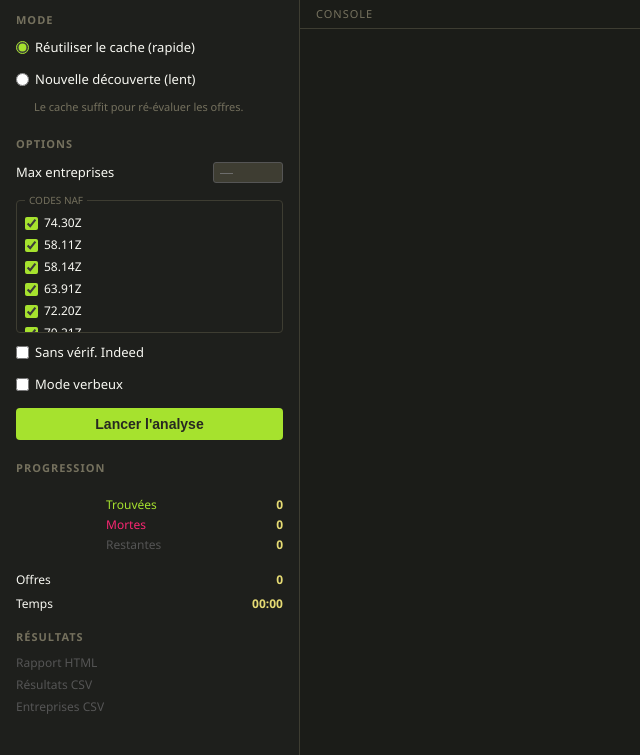
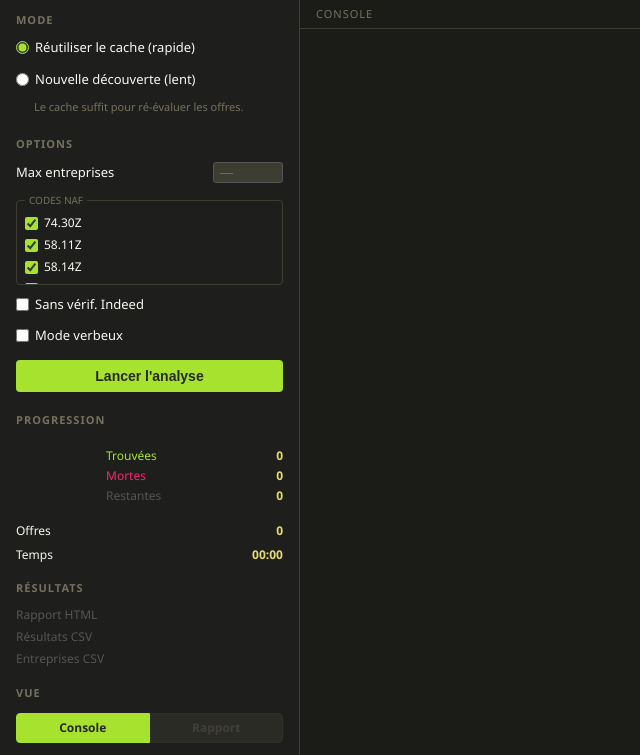
Before and after one commit to GeremC/Travitos, a Flask app: page / in a window 1280 px wide. Shown: the part 45-800 px from the top of the page, without its empty margins (0-640 px from the left). Run offline with Flask 2, Linux system fonts and the light colour scheme.

Commit message:
PermissionError fichier ouvert + toggle vue Console/Rapport panneau gauche

```diff
--- a/templates/gui.html
+++ b/templates/gui.html
@@ -77,6 +77,18 @@ button#run-btn:disabled { background: #555; color: #888; cursor: not-allowed; }
 .stat-row .val { color: #e6db74; font-weight: 600; }
 #pie-wrap { display: flex; align-items: center; gap: 10px; }
 #pie-chart { flex-shrink: 0; }
+
+/* Toggle vue Console / Rapport */
+.view-toggle { display: flex; gap: 0; margin-top: 4px; }
+.toggle-btn {
+  flex: 1; text-align: center; padding: 5px 0; font-size: 12px; font-weight: 600;
+  cursor: pointer; background: #3e3d32; color: #75715e; border: 1px solid #49483e;
+  transition: .15s; user-select: none;
+}
+.toggle-btn:first-child { border-radius: 4px 0 0 4px; }
+.toggle-btn:last-child { border-radius: 0 4px 4px 0; }
+.toggle-btn.active { background: #a6e22e; color: #272822; border-color: #a6e22e; }
+.toggle-btn.disabled { opacity: .4; cursor: not-allowed; }
 
 /* Panneau principal : console ou rapport */
 main { flex: 1; display: flex; flex-direction: column; min-width: 0; }
@@ -192,6 +204,12 @@ main { flex: 1; display: flex; flex-direction: column; min-width: 0; }
         <li><a href="/sortie/entreprises.csv" id="link-entreprises" class="disabled">Entreprises CSV</a></li>
       </ul>
     </div>
+
+    <h2>Vue</h2>
+    <div class="view-toggle">
+      <span class="toggle-btn active" id="view-console">Console</span>
+      <span class="toggle-btn disabled" id="view-rapport">Rapport</span>
+    </div>
   </aside>
 
   <!-- Panneau principal : console / rapport -->
@@ -212,6 +230,8 @@ main { flex: 1; display: flex; flex-direction: column; min-width: 0; }
   const output = document.getElementById('output');
   const tabConsole = document.getElementById('tab-console');
   const tabRapport = document.getElementById('tab-rapport');
+  const viewConsole = document.getElementById('view-console');
+  const viewRapport = document.getElementById('view-rapport');
   const panelConsole = document.getElementById('console');
   const panelRapport = document.getElementById('rapport');
   const rapportFrame = document.getElementById('rapport-frame');
@@ -238,6 +258,8 @@ main { flex: 1; display: flex; flex-direction: column; min-width: 0; }
   function showTab(name) {
     tabConsole.classList.toggle('active', name === 'console');
     tabRapport.classList.toggle('active', name === 'rapport');
+    viewConsole.classList.toggle('active', name === 'console');
+    viewRapport.classList.toggle('active', name === 'rapport');
     panelConsole.classList.toggle('visible', name === 'console');
     panelRapport.classList.toggle('visible', name === 'rapport');
   }
@@ -250,7 +272,14 @@ main { flex: 1; display: flex; flex-direction: column; min-width: 0; }
   tabRapport.addEventListener('click', function(e) {
     e.preventDefault();
     if (!tabRapport.classList.contains('disabled')) {
-      // Recharger le rapport à chaque ouverture
+      rapportFrame.src = '/sortie/rapport.html?' + Date.now();
+      showTab('rapport');
+    }
+  });
+
+  viewConsole.addEventListener('click', function() { showTab('console'); });
+  viewRapport.addEventListener('click', function() {
+    if (!viewRapport.classList.contains('disabled')) {
       rapportFrame.src = '/sortie/rapport.html?' + Date.now();
       showTab('rapport');
     }
@@ -362,12 +391,14 @@ main { flex: 1; display: flex; flex-direction: column; min-width: 0; }
       }
       if (data.rapport) {
         tabRapport.classList.remove('disabled');
+        viewRapport.classList.remove('disabled');
       }
     }).catch(() => {});
   }
 
   function showRapport() {
     tabRapport.classList.remove('disabled');
+    viewRapport.classList.remove('disabled');
     rapportFrame.src = '/sortie/rapport.html?' + Date.now();
     showTab('rapport');
   }
```
Also changed, not shown: jobscraper/report.py (+35 -18 lines).
